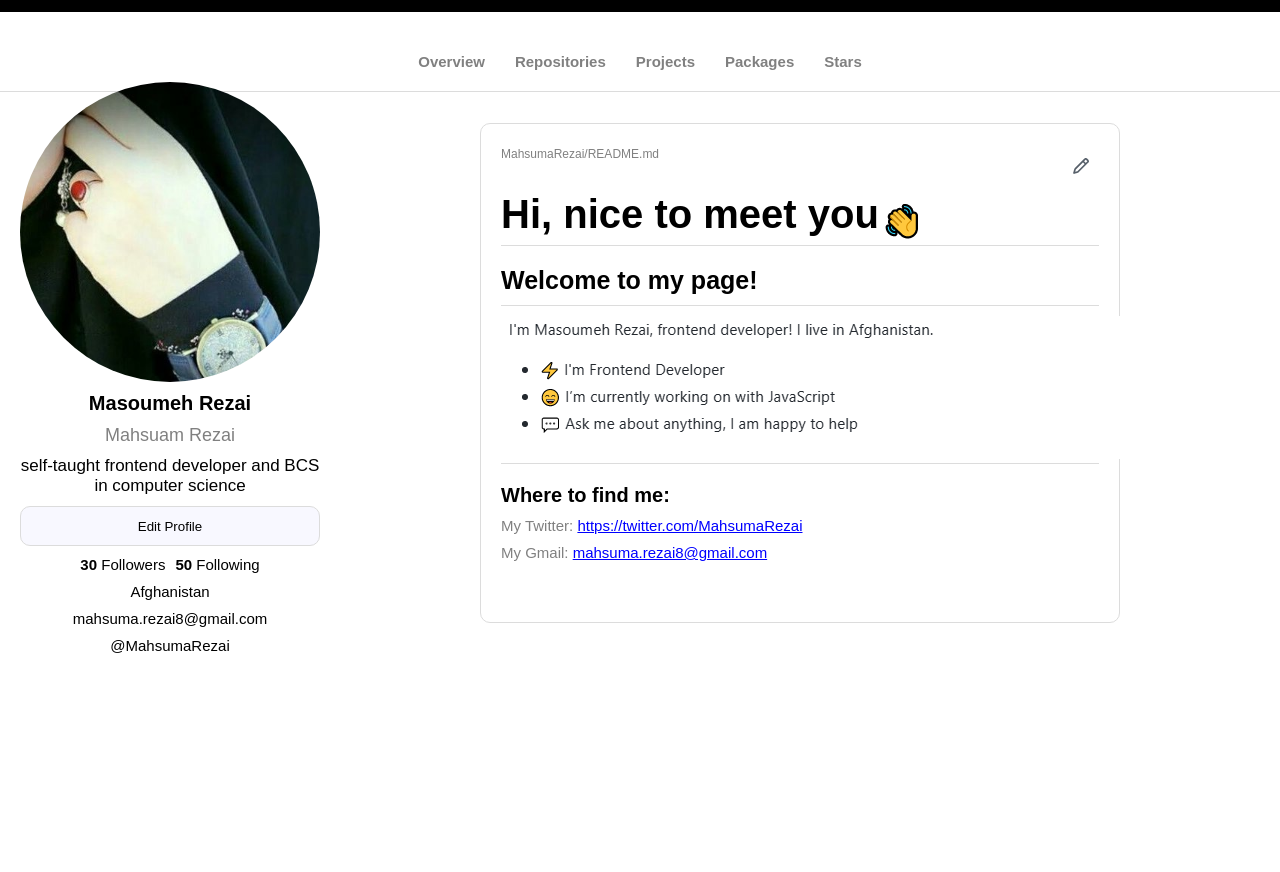
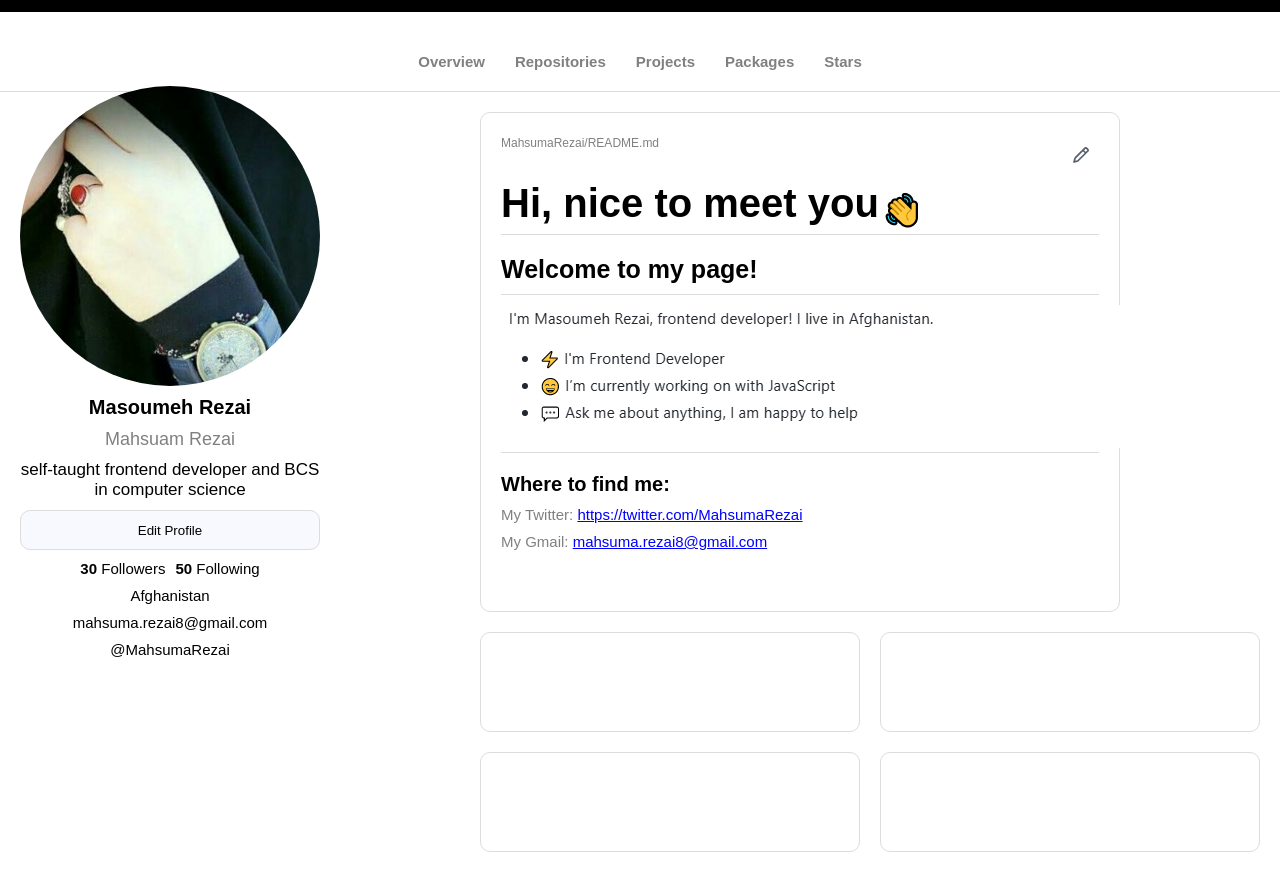
Before and after one commit to MahsumaRezai/Github, a website: page index.html in a window 1280 px wide. Shown: the part 68-940 px from the top of the page. Before the commit the page ends 800 px from the top, so only its background shows below. Drawn offline with Linux system fonts and the light colour scheme.

Commit message:
work on project section

```diff
--- a/index.html
+++ b/index.html
@@ -96,13 +96,47 @@
                         <p class="find-link__para">My Twitter: <a href="https://twitter.com/MahsumaRezai" class="url">https://twitter.com/MahsumaRezai</a></p>
                         <p class="find-link__para">My Gmail: <a href=" mahsuma.rezai8@gmail.com" class="url">
                                 mahsuma.rezai8@gmail.com</a></p>
+                    </div>
+                </div>
+                <!-- section projects-->
+                <div class="content-project">
+                    <div class="project">
 
 
+                    </div>
+                    <div class="project">
+                    </div>
+                    <div class="project">
+                    </div>
+                    <div class="project">
                     </div>
 
 
 
+
+
+
+
+
+
+
+
                 </div>
+
+
+
+
+
+
+
+
+
+
+
+
+
+
+                <!--end section projects-->
 
 
 
--- a/scss/main.scss
+++ b/scss/main.scss
@@ -109,7 +109,7 @@ li{
     width: 300px;
     height: 300px;
     border-radius: 200px;
-    margin-top: -10px;
+    margin-top: -220px;
 }
 .user {
     display: flex;
@@ -177,7 +177,7 @@ li{
    height: 500px;
    border-radius: 10px;
    padding: 20px;
-
+   margin-top: 20px;
 }
 .head-info {
     display: flex;
@@ -235,3 +235,20 @@ li{
     font-size: 15px;
     color: blue;
 }
+// section prject
+.content-project {
+     display: grid;
+     grid-template-columns: repeat(2,1fr);
+     gap: 20px;
+     padding-top: 20px;
+     padding-bottom: 20px;
+
+}
+.project {
+    width:380px;
+    height: 100px;
+    border: 1px solid gainsboro;
+    border-radius: 10px;
+
+
+}
```
Also changed, not shown: css/style.css.
